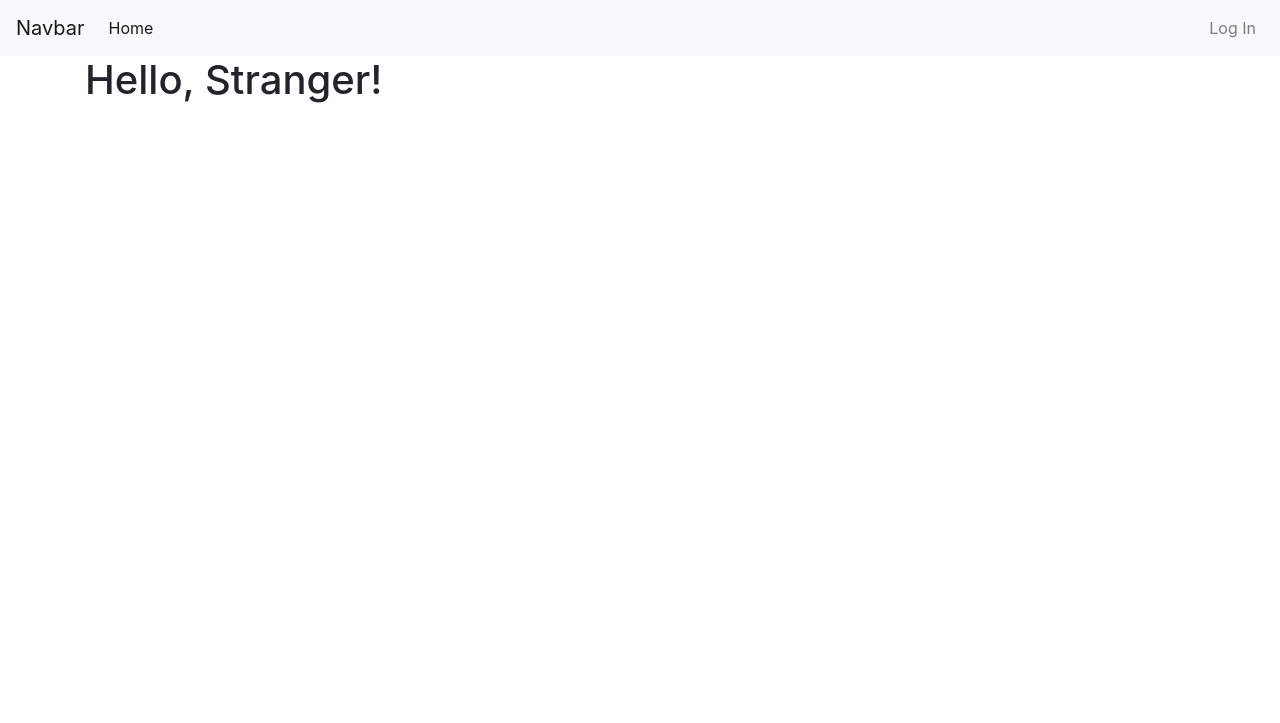
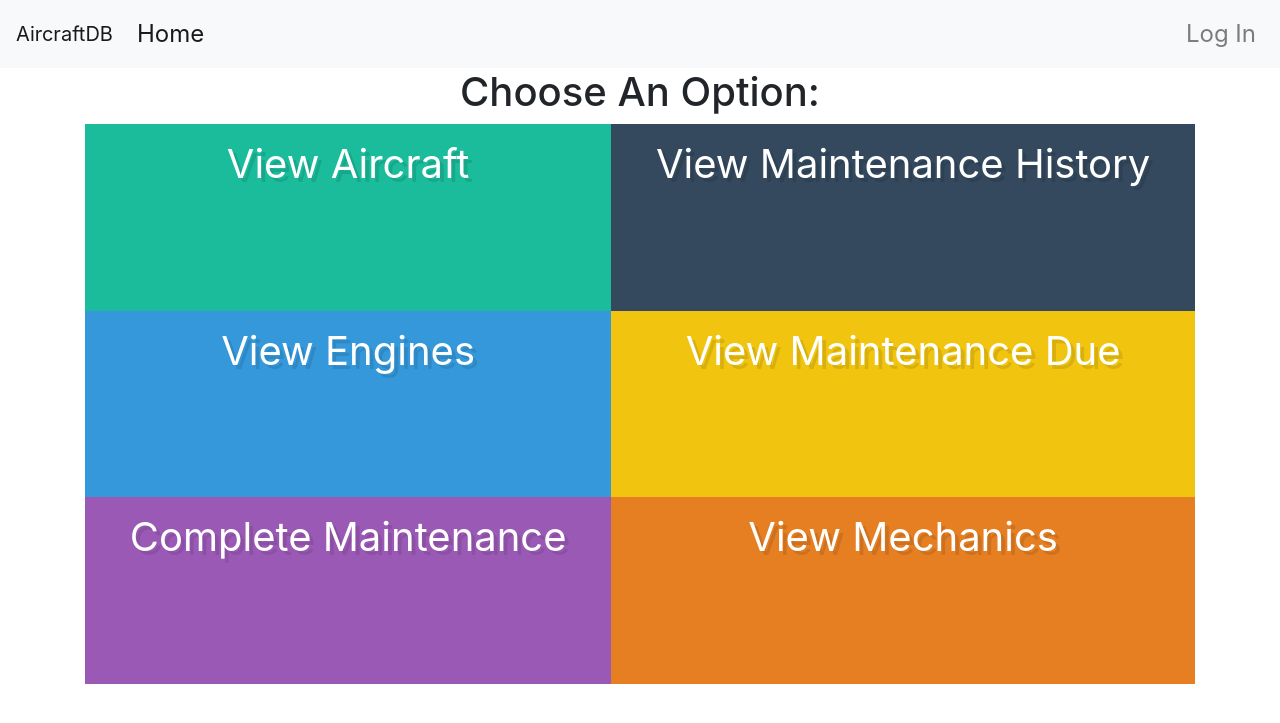
Before and after one commit to JamesGomatos/455Project, a Flask app: page / in a window 1280 px wide. Shown: the top 723 px of the page. Run offline with Flask 2, Linux system fonts and the light colour scheme; some libraries are stand-ins or nearby versions.

Commit message:
Messing with flex and loginPage

```diff
--- a/app/static/style.css
+++ b/app/static/style.css
@@ -1,15 +1,14 @@
-/* CSS Normalize */
-article,aside,details,figcaption,figure,footer,header,hgroup,nav,section,summary{display:block;}audio,canvas,video{display:inline-block;}audio:not([controls]){display:none;height:0;}[hidden]{display:none;}html{font-family:sans-serif;-webkit-text-size-adjust:100%;-ms-text-size-adjust:100%;}a:focus{outline:thin dotted;}a:active,a:hover{outline:0;}h1{font-size:2em;}abbr[title]{border-bottom:1px dotted;}b,strong{font-weight:700;}dfn{font-style:italic;}mark{background:#ff0;color:#000;}code,kbd,pre,samp{font-family:monospace, serif;font-size:1em;}pre{white-space:pre-wrap;word-wrap:break-word;}q{quotes:\201C \201D \2018 \2019;}small{font-size:80%;}sub,sup{font-size:75%;line-height:0;position:relative;vertical-align:baseline;}sup{top:-.5em;}sub{bottom:-.25em;}img{border:0;}svg:not(:root){overflow:hidden;}fieldset{border:1px solid silver;margin:0 2px;padding:.35em .625em .75em;}button,input,select,textarea{font-family:inherit;font-size:100%;margin:0;}button,input{line-height:normal;}button,html input[type=button],/* 1 */
-input[type=reset],input[type=submit]{-webkit-appearance:button;cursor:pointer;}button[disabled],input[disabled]{cursor:default;}input[type=checkbox],input[type=radio]{box-sizing:border-box;padding:0;}input[type=search]{-webkit-appearance:textfield;-moz-box-sizing:content-box;-webkit-box-sizing:content-box;box-sizing:content-box;}input[type=search]::-webkit-search-cancel-button,input[type=search]::-webkit-search-decoration{-webkit-appearance:none;}textarea{overflow:auto;vertical-align:top;}table{border-collapse:collapse;border-spacing:0;}body,figure{margin:0;}legend,button::-moz-focus-inner,input::-moz-focus-inner{border:0;padding:0;}
+h1.indexHeader{
+  text-align:center;
+}
 
-/* Box-sizing border-box */
-* { -moz-box-sizing: border-box; -webkit-box-sizing: border-box; box-sizing: border-box; }
-
-
+.nav-link {
+  font-size: 24px;
+}
 /* Some default styles to make each box visible */
 .box {
   color:white;
-  font-size: 100px;
+  font-size: 40px;
   text-align: center;
   text-shadow:4px 4px 0 rgba(0,0,0,0.1);
   padding:10px;
@@ -22,33 +21,18 @@ input[type=reset],input[type=submit]{-webkit-appearance:button;cursor:pointer;}b
 .box4 { background:#34495e;}
 .box5 { background:#f1c40f;}
 .box6 { background:#e67e22;}
-.box7 { background:#e74c3c;}
-.box8 { background:#bdc3c7;}
-.box9 { background:#2ecc71;}
-.box10 { background:#16a085;}
 
 
 /* We start writing out flexbox here. The above is just page setup */
-.container {
+div.container {
+  margin: 0 auto;
   display:flex;
-  border:10px solid mistyrose;
-  height:100vh;
-  align-items:flex-start;
+  /* border:10px solid mistyrose; */
+  height:70vh;
+  flex-wrap:wrap;
+  flex-direction:column;
 }
 
 .box {
-  width:33.333%;
+  flex-basis:33.333%;
 }
-
-.box2 {
-  padding-bottom: 200px;
-}
-
-.box6 {
-  padding-bottom: 0;
-}
-
-.box9 {
-  padding-bottom: 50px;
-  align-self:stretch;
-}
--- a/app/templates/base.html
+++ b/app/templates/base.html
@@ -4,6 +4,7 @@
     <title>DatabaseProject</title>
     <!-- Required meta tags -->
     <meta charset="utf-8">
+    <link rel="stylesheet" href="../../static/style.css">
     <!-- Bootstrap CSS -->
     <link rel="stylesheet" href="https://maxcdn.bootstrapcdn.com/bootstrap/4.0.0-beta.2/css/bootstrap.min.css">
     <script src="https://code.jquery.com/jquery-3.2.1.slim.min.js" integrity="sha384-KJ3o2DKtIkvYIK3UENzmM7KCkRr/rE9/Qpg6aAZGJwFDMVNA/GpGFF93hXpG5KkN" crossorigin="anonymous"></script>
@@ -13,7 +14,7 @@
 
 {% block navbar %}
 <nav class="navbar navbar-expand-lg navbar-light bg-light">
-  <a class="navbar-brand" href="#">Navbar</a>
+  <a class="navbar-brand" href="#">AircraftDB</a>
   <button class="navbar-toggler" type="button" data-toggle="collapse" data-target="#navbarNav" aria-controls="navbarNav" aria-expanded="false" aria-label="Toggle navigation">
   <span class="navbar-toggler-icon"></span>
   </button>
@@ -39,7 +40,7 @@
 {% endblock %}
 
 {% block content %}
-<div class="container">
+  <div>
     {% for message in get_flashed_messages() %}
     <div class="alert alert-warning alert-dismissible fade show" role="alert">
       <button type="button" class="close" data-dismiss="alert" aria-label="Close">
@@ -50,5 +51,8 @@
     {% endfor %}
 
 {% block page_content %}{% endblock %}
+<script src="https://code.jquery.com/jquery-3.2.1.slim.min.js" integrity="sha384-KJ3o2DKtIkvYIK3UENzmM7KCkRr/rE9/Qpg6aAZGJwFDMVNA/GpGFF93hXpG5KkN" crossorigin="anonymous"></script>
+<script src="https://cdnjs.cloudflare.com/ajax/libs/popper.js/1.12.3/umd/popper.min.js" integrity="sha384-vFJXuSJphROIrBnz7yo7oB41mKfc8JzQZiCq4NCceLEaO4IHwicKwpJf9c9IpFgh" crossorigin="anonymous"></script>
+<script src="https://maxcdn.bootstrapcdn.com/bootstrap/4.0.0-beta.2/js/bootstrap.min.js" integrity="sha384-alpBpkh1PFOepccYVYDB4do5UnbKysX5WZXm3XxPqe5iKTfUKjNkCk9SaVuEZflJ" crossorigin="anonymous"></script>
 </div>
 {% endblock %}
--- a/app/templates/index.html
+++ b/app/templates/index.html
@@ -1,7 +1,16 @@
 {% extends "base.html" %}
 
 {% block page_content %}
-<div class="page-header">
-    <h1>Hello, {% if current_user.is_authenticated %}{{ current_user.usrename }}{% else %}Stranger{% endif %}!</h1>
+<div>
+    <h1 class="indexHeader">Choose An Option:</h1>
 </div>
+<div class="container">
+    <div class="box box1">View Aircraft</div>
+    <div class="box box2">View Engines</div>
+    <div class="box box3">Complete Maintenance</div>
+    <div class="box box4">View Maintenance History</div>
+    <div class="box box5">View Maintenance Due</div>
+    <div class="box box6">View Mechanics</div>
+  </div>
+</body>
 {% endblock %}
```
